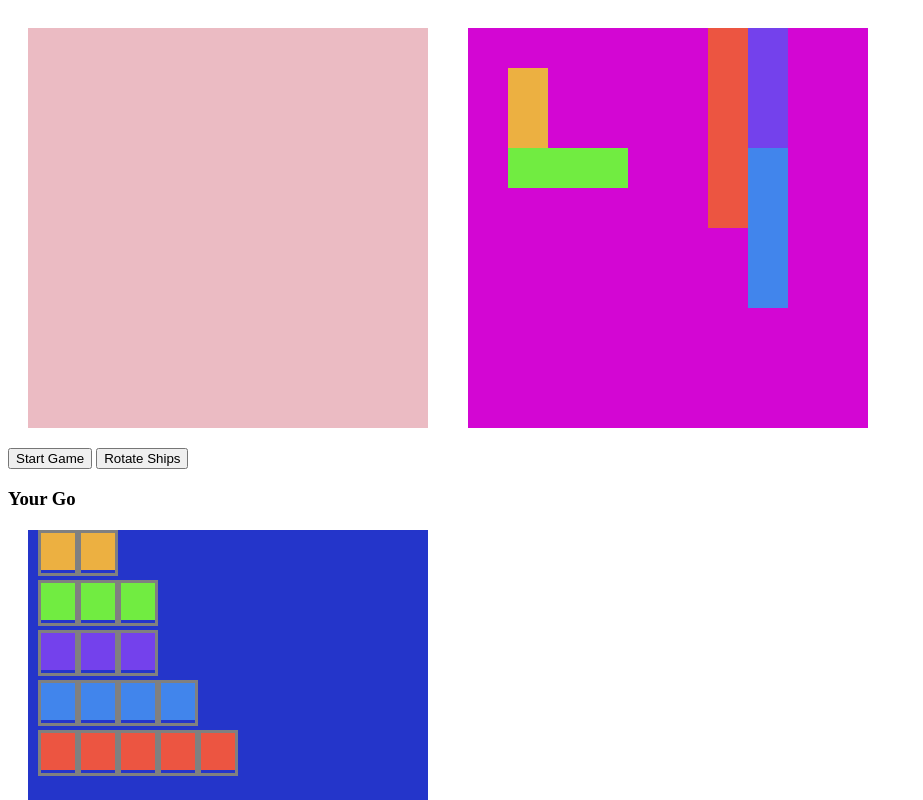
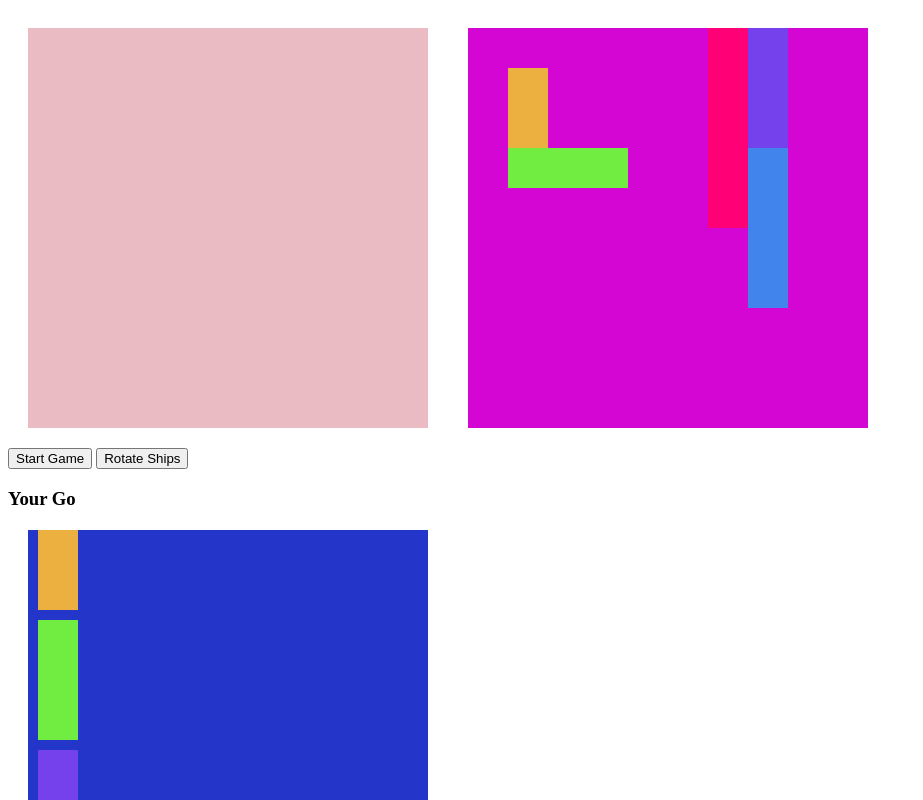
Before and after one commit to unachoza/BattleShips, a plain HTML site: page index.html in a window 1280 px wide. Both pictures are taken after a click on the button "Rotate Ships". Shown: the top 800 px of the page, without its empty margins (0-923 px from the left). Drawn offline with Linux system fonts and the light colour scheme.

Commit message:
ships rotate, button works

```diff
--- a/script.js
+++ b/script.js
@@ -10,12 +10,14 @@ document.addEventListener('DOMContentLoaded', () => {
   const battleship = document.querySelector('.battleship-container');
   const carrier = document.querySelector('.carrier-container');
   const startButton = document.querySelector('#start-button');
-  const rotateButton = document.querySelector('#rotate-button');
+  const rotateButton = document.querySelector('#rotate');
   const turnDisplay = document.querySelector('#whose-go');
   const infoDisplay = document.querySelector('#info');
   const userSquares = [];
   const computerSquares = [];
-
+  let isHorizontal = true;
+  let isGameOver = false;
+  let currentPlayer = 'user';
   const width = 10;
 
   // Create Board
@@ -94,4 +96,29 @@ document.addEventListener('DOMContentLoaded', () => {
   generate(shipsArray[2]);
   generate(shipsArray[3]);
   generate(shipsArray[4]);
+
+  //Rotate the ships
+  const rotate = () => {
+    if (isHorizontal) {
+      destroyer.classList.toggle('destroyer-container-vertical');
+      submarine.classList.toggle('submarine-container-vertical');
+      cruiser.classList.toggle('cruiser-container-vertical');
+      battleship.classList.toggle('battleship-container-vertical');
+      carrier.classList.toggle('carrier-container-vertical');
+      isHorizontal = false;
+      console.log(isHorizontal);
+      return;
+    }
+    if (!isHorizontal) {
+      destroyer.classList.toggle('destroyer-container-vertical');
+      submarine.classList.toggle('submarine-container-vertical');
+      cruiser.classList.toggle('cruiser-container-vertical');
+      battleship.classList.toggle('battleship-container-vertical');
+      carrier.classList.toggle('carrier-container-vertical');
+      isHorizontal = true;
+      console.log(isHorizontal);
+      return;
+    }
+  };
+  rotateButton.addEventListener('click', rotate);
 });
--- a/styles.css
+++ b/styles.css
@@ -40,6 +40,14 @@ body {
   margin: 10px;
   display: flex;
 }
+.destroyer-container-vertical {
+  width: 40px;
+  height: 80px;
+  background-color: rgb(236, 176, 65);
+  margin: 10px;
+  display: flex;
+  flex-wrap: wrap;
+}
 .submarine-container {
   width: 120px;
   height: 40px;
@@ -47,6 +55,16 @@ body {
   margin: 10px;
   display: flex;
 }
+
+.submarine-container-vertical {
+  width: 40px;
+  height: 120px;
+  background-color: rgb(113, 236, 65);
+  margin: 10px;
+  display: flex;
+  flex-wrap: wrap;
+}
+
 .cruiser-container {
   width: 120px;
   height: 40px;
@@ -54,6 +72,16 @@ body {
   margin: 10px;
   display: flex;
 }
+
+.cruiser-container-vertical {
+  width: 40px;
+  height: 120px;
+  background-color: rgb(116, 65, 236);
+  margin: 10px;
+  display: flex;
+  flex-wrap: wrap;
+}
+
 .battleship-container {
   width: 160px;
   height: 40px;
@@ -62,18 +90,34 @@ body {
   display: flex;
 }
 
+.battleship-container-vertical {
+  width: 40px;
+  height: 160px;
+  background-color: rgb(65, 133, 236);
+  margin: 10px;
+  display: flex;
+  flex-wrap: wrap;
+}
 .carrier-container {
   width: 200px;
   height: 40px;
-  background-color: rgb(236, 85, 65);
+  background-color: rgb(255, 0, 119);
   margin: 10px;
   display: flex;
+}
+
+.carrier-container-vertical {
+  width: 40px;
+  height: 200px;
+  background-color: rgb(255, 0, 119);
+  margin: 10px;
+  display: flex;
+  flex-wrap: wrap;
 }
 
 .ship div {
   height: 40px;
   width: 40px;
-  border: solid grey;
 }
 .destroyer {
   background-color: rgb(236, 176, 65);
@@ -88,5 +132,12 @@ body {
   background-color: rgb(65, 133, 236);
 }
 .carrier {
-  background-color: rgb(236, 85, 65);
+  background-color: rgb(255, 0, 119);
 }
+.boom {
+  background-color: rgb(255, 0, 0);
+}
+
+.miss {
+  background-color: black;
+}
```
